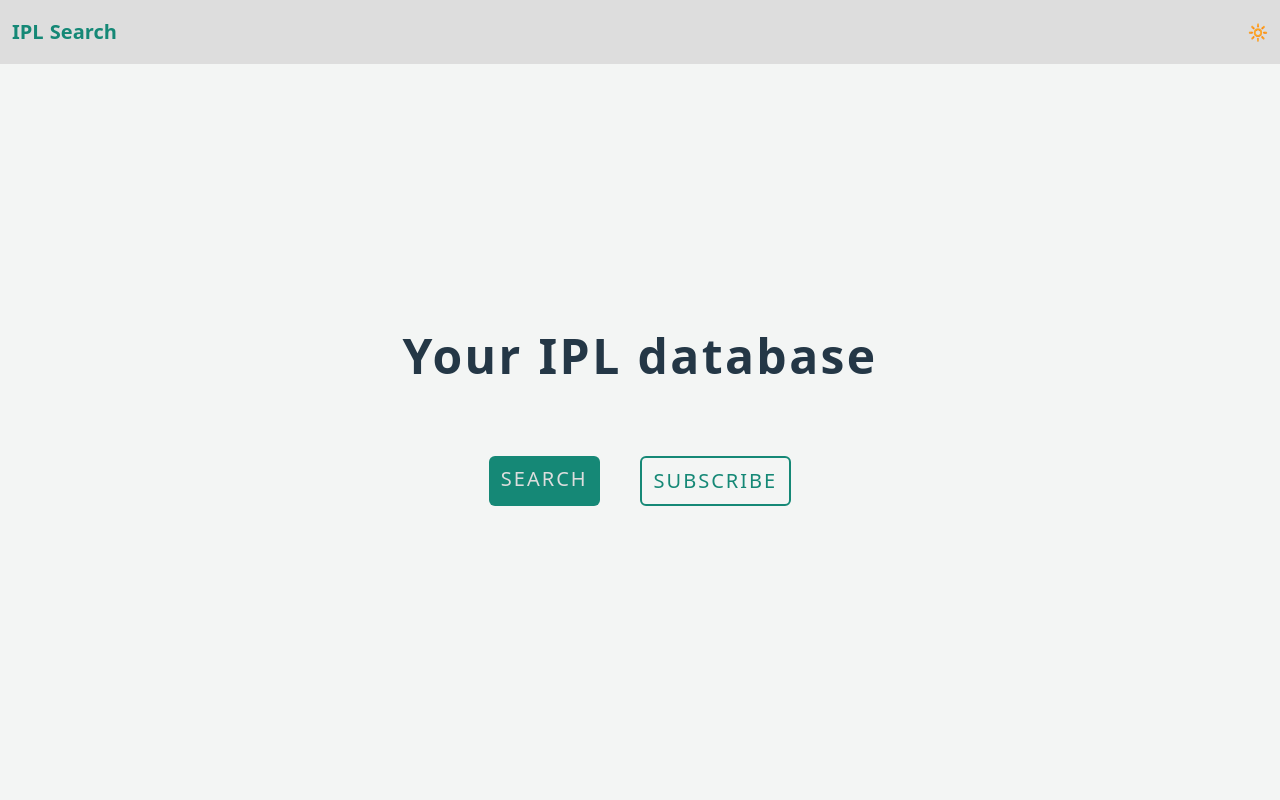
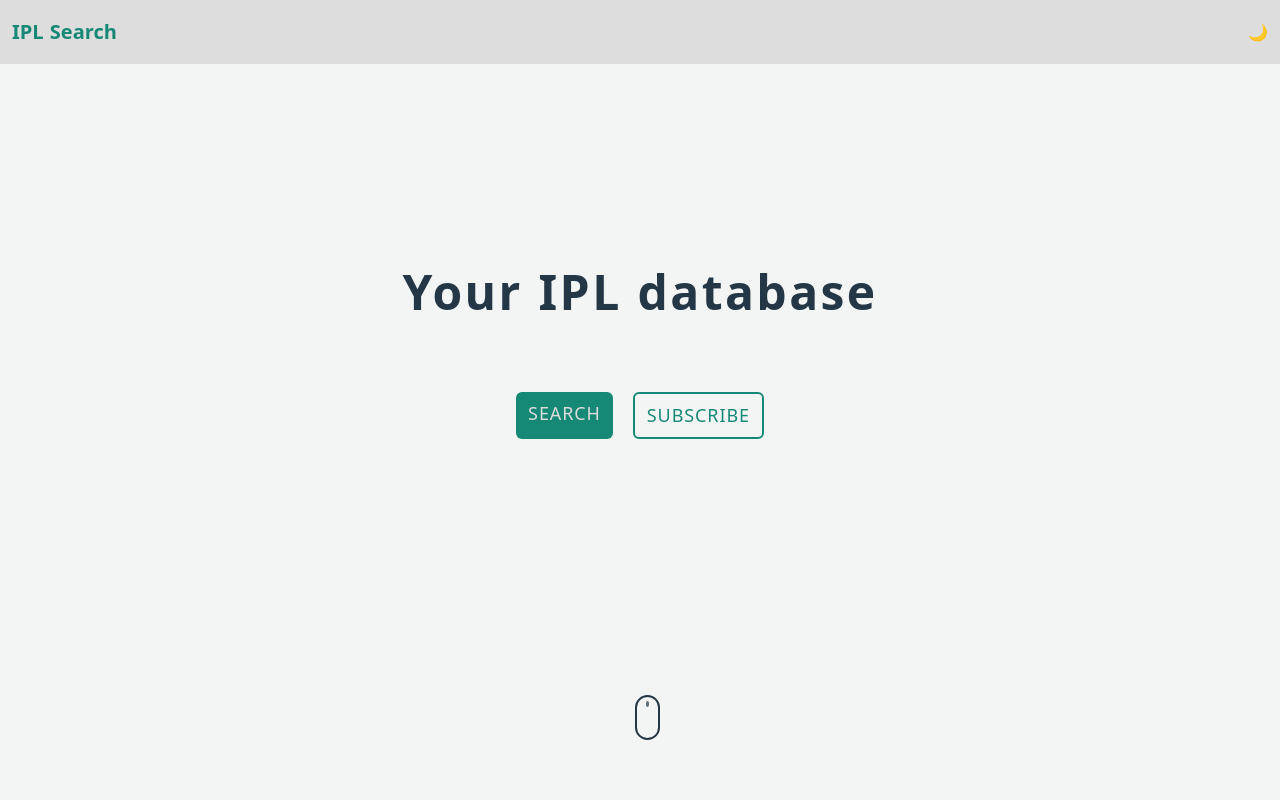
Before and after one commit to sadn1ck/frontend-task-atlan, a Nuxt app: page / in a window 1280 px wide. Shown: the top 800 px of the page. Built offline with nearby package versions, Linux system fonts and the light colour scheme.

Commit message:
- upd: tailwindcss - add: search page and bar
Signed-off-by: Anik Das <anikdas0811@gmail.com>

```diff
--- a/assets/styles.css
+++ b/assets/styles.css
@@ -2,6 +2,7 @@
   --bg-dark: #f3f5f4;
   --bg: #dddddd;
   --color: #243746;
+  --text-color: #243746;
   --color-primary: #158876;
 }
 
@@ -9,6 +10,7 @@
   --color: #ebf4f1;
   --color-primary: #41b38a;
   --bg-dark: #10161b;
+  --text-color: #243746;
   --bg: #1e2327;
 }
 * {
@@ -18,7 +20,9 @@ body {
   background-color: var(--bg-dark);
   color: var(--color);
 }
-
+input {
+  color: var(--text-color);
+}
 html {
   @apply font-sans;
   font-size: 16px;
@@ -71,3 +75,70 @@ a {
 .dark-btn:hover {
   @apply opacity-75;
 }
+
+/* mouse */
+
+.mouse {
+  margin: 50px auto;
+  width: 100px;
+}
+.mouse-icon {
+  margin-left: 45px;
+  width: 25px;
+  height: 45px;
+  border: 2px solid var(--color);
+  border-radius: 15px;
+  cursor: pointer;
+  position: relative;
+  text-align: center;
+}
+.mouse-wheel {
+  height: 6px;
+  margin: 2px auto 0;
+  display: block;
+  width: 3px;
+  background-color: var(--color);
+  border-radius: 50%;
+  -webkit-animation: 1.6s ease infinite wheel-up-down;
+  -moz-animation: 1.6s ease infinite wheel-up-down;
+  animation: 1.6s ease infinite wheel-up-down;
+}
+@-webkit-keyframes wheel-up-down {
+  0% {
+    margin-top: 2px;
+    opacity: 0;
+  }
+  30% {
+    opacity: 1;
+  }
+  100% {
+    margin-top: 20px;
+    opacity: 0;
+  }
+}
+@-moz-keyframes wheel-up-down {
+  0% {
+    margin-top: 2px;
+    opacity: 0;
+  }
+  30% {
+    opacity: 1;
+  }
+  100% {
+    margin-top: 20px;
+    opacity: 0;
+  }
+}
+@keyframes wheel-up-down {
+  0% {
+    margin-top: 2px;
+    opacity: 0;
+  }
+  30% {
+    opacity: 1;
+  }
+  100% {
+    margin-top: 20px;
+    opacity: 0;
+  }
+}
--- a/components/landing/Hero.vue
+++ b/components/landing/Hero.vue
@@ -1,5 +1,5 @@
 <template>
-  <section class="body-font py-32 my-48">
+  <section class="body-font py-32 my-32">
     <div class="flex flex-col text-center w-full mb-12">
       <div
         class="text-4xl md:text-5xl font-extrabold title-font mb-4 tracking-wider"
@@ -7,11 +7,14 @@
         Your IPL database
       </div>
     </div>
-    <div class="flex justify-center space-x-10">
-      <button class="inline-flex dark-btn text-xl uppercase tracking-widest">
+    <div class="flex justify-center space-x-5">
+      <a
+        href="/search"
+        class="inline-flex dark-btn text-lg uppercase tracking-wider"
+      >
         Search
-      </button>
-      <button class="btn text-xl uppercase tracking-widest">Subscribe</button>
+      </a>
+      <button class="btn text-lg uppercase tracking-wider">Subscribe</button>
     </div>
   </section>
 </template>
--- a/components/shared/Card.vue
+++ b/components/shared/Card.vue
@@ -2,10 +2,11 @@
   <div class="p-5 flex flex-grow-0">
     <div class="card bg-gray-800 rounded-lg pb-4">
       <img
-        class="h-40 rounded w-full object-cover object-center mb-6"
+        class="hidden md:block h-40 rounded w-full object-cover object-center mb-6"
         src="/placeholder.png"
         alt="content"
       />
+      <div class="pt-6">
         <h3
           class="tracking-widest px-6 text-secondary text-xs font-medium title-font"
         >
@@ -18,6 +19,7 @@
           Leverage agile frameworks to provide a robust synopsis for high level
           overviews.
         </p>
+      </div>
     </div>
   </div>
 </template>
--- a/components/shared/DarkModeToggler.vue
+++ b/components/shared/DarkModeToggler.vue
@@ -12,7 +12,7 @@ export default {
     },
   },
   mounted() {
-    this.$nuxt.$colorMode.preference = 'dark'
+    // this.$nuxt.$colorMode.preference = 'dark'
   },
   methods: {
     toggleDarkMode() {
--- a/layouts/default.vue
+++ b/layouts/default.vue
@@ -1,6 +1,6 @@
 <template>
   <div>
-    <navbar></navbar>
+    <Navbar />
     <Nuxt />
   </div>
 </template>
--- a/package.json
+++ b/package.json
@@ -21,14 +21,18 @@
   "dependencies": {
     "@nuxtjs/axios": "^5.12.2",
     "@nuxtjs/pwa": "^3.0.2",
+    "autoprefixer": "^10.0.2",
     "core-js": "^3.6.5",
-    "nuxt": "^2.14.6"
+    "nuxt": "^2.14.6",
+    "postcss": "^8.1.10",
+    "tailwindcss": "^2.0.1"
   },
   "devDependencies": {
     "@nuxtjs/color-mode": "^2.0.0",
     "@nuxtjs/eslint-config": "^3.1.0",
     "@nuxtjs/eslint-module": "^2.0.0",
     "@nuxtjs/tailwindcss": "^3.1.0",
+    "@tailwindcss/forms": "^0.2.1",
     "babel-eslint": "^10.1.0",
     "eslint": "^7.10.0",
     "eslint-config-prettier": "^6.12.0",
--- a/pages/index.vue
+++ b/pages/index.vue
@@ -1,6 +1,13 @@
 <template>
   <div>
     <Hero />
+    <div class="text-center invisible md:visible">
+      <div class="mouse">
+        <div class="mouse-icon">
+          <span class="mouse-wheel"></span>
+        </div>
+      </div>
+    </div>
     <Teams />
   </div>
 </template>
--- /dev/null
+++ b/pages/search.vue
@@ -0,0 +1,37 @@
+<template>
+  <div class="py-20 px-8 md:px-16">
+    <div class="flex items-center">
+      <input
+        id="search"
+        class="rounded-full w-full py-4 px-6 leading-tight border-0 outline-none shadow-lg focus:shadow-3xl focus:border-none"
+        type="text"
+        placeholder="Search"
+      />
+
+      <div class="p-4">
+        <button
+          class="text-white bg-gray-300 hover:bg-gray-500 rounded-full p-2 focus:outline-none w-12 h-12 flex items-center justify-center shadow-xl hover:shadow-3xl"
+        >
+          🔍
+        </button>
+      </div>
+    </div>
+  </div>
+</template>
+
+<script>
+export default {
+  data() {
+    return {
+      search: '',
+    }
+  },
+  methods: {
+    workon() {
+      console.log(this.search)
+    },
+  },
+}
+</script>
+
+<style></style>
--- a/tailwind.config.js
+++ b/tailwind.config.js
@@ -1,12 +1,8 @@
 module.exports = {
-  future: {
-    removeDeprecatedGapUtilities: true,
-    purgeLayersByDefault: true,
-  },
   purge: [],
   theme: {
     extend: {},
   },
   variants: {},
-  plugins: [],
+  plugins: [require('@tailwindcss/forms')],
 }
```
Also changed, not shown: components/README.md (deleted), 1 other file (tests, documents, lock files or other folders). Lines whose indentation alone changed are shown as unchanged.
